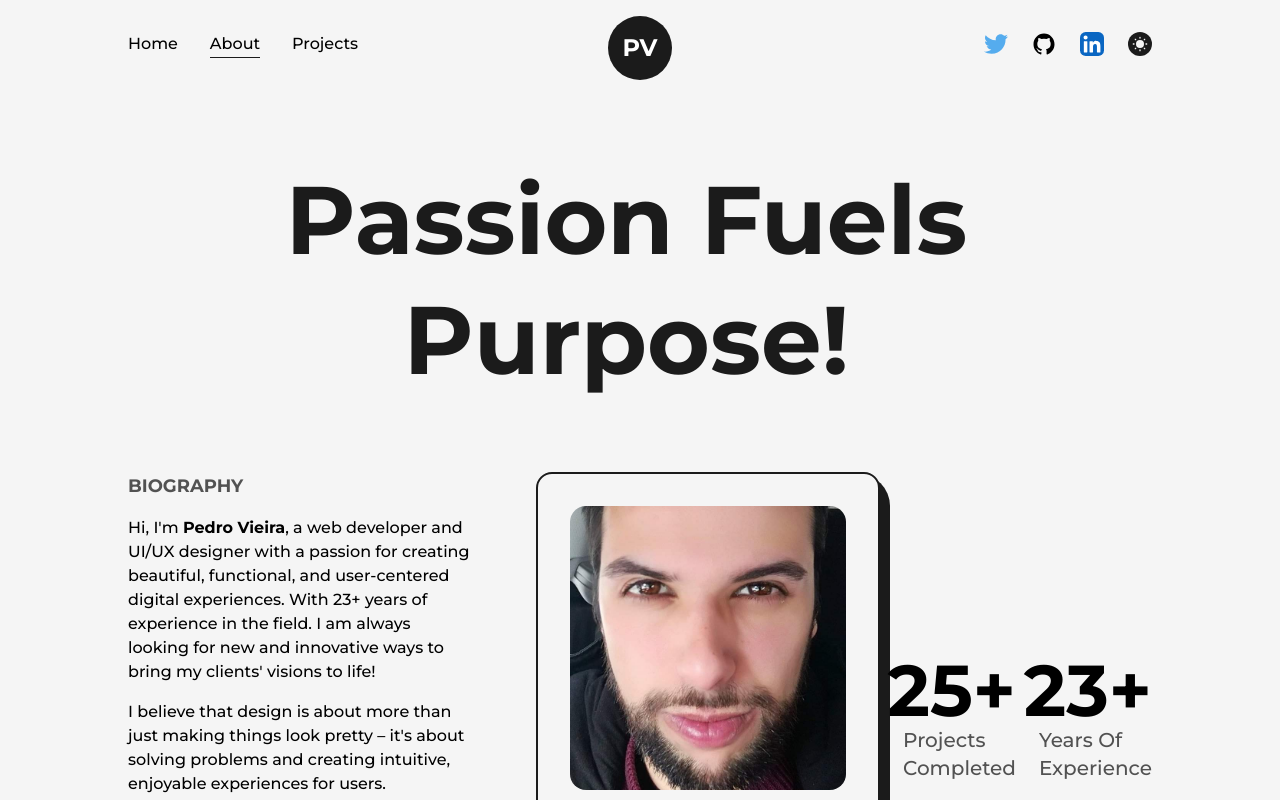
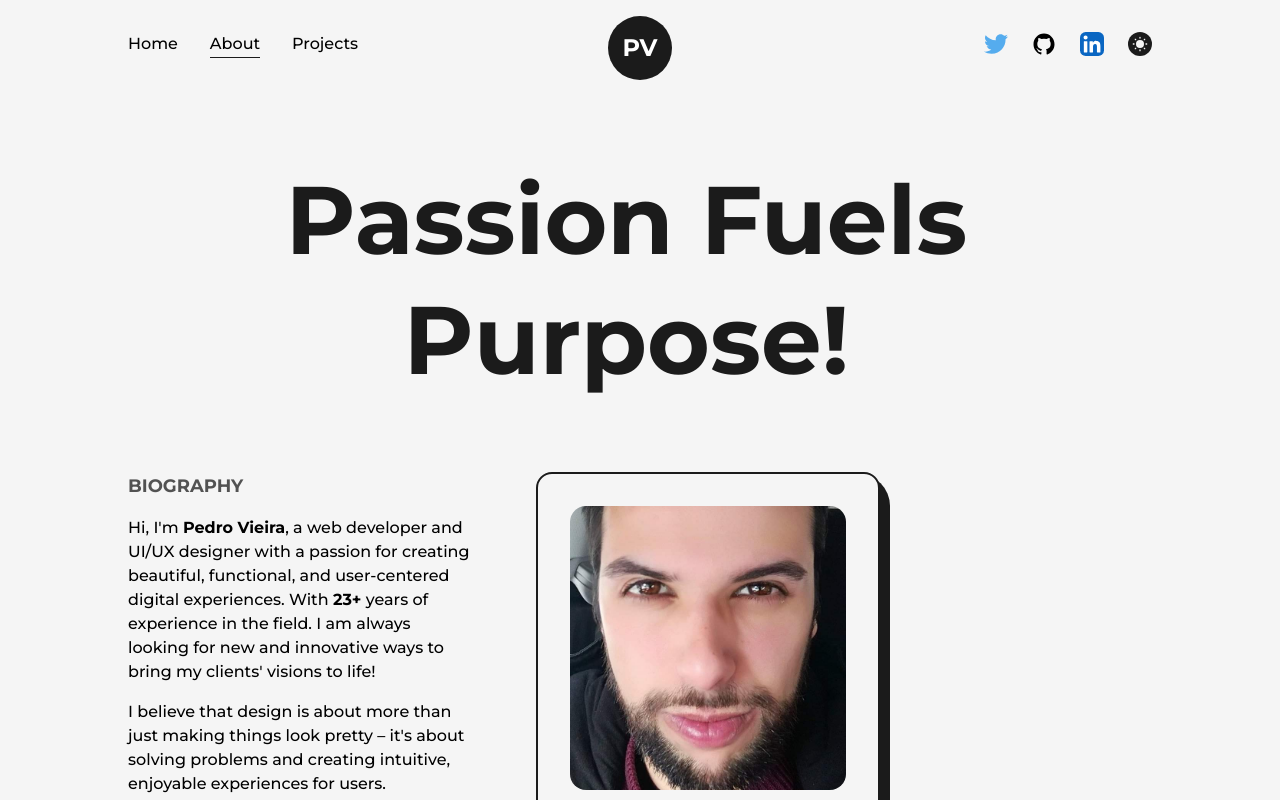
Before and after one commit to PVieiraCoding/web, a Next.js app: page /about in a window 1280 px wide. Shown: the top 800 px of the page. Built offline with nearby package versions, Linux system fonts and the light colour scheme.

Commit message:
Update about.js

```diff
--- a/src/pages/about.js
+++ b/src/pages/about.js
@@ -62,7 +62,7 @@ export default function About() {
               <p className="font-medium ">
                 Hi, I&apos;m <strong>Pedro Vieira</strong>, a web developer and
                 UI/UX designer with a passion for creating beautiful,
-                functional, and user-centered digital experiences. With 23+ years
+                functional, and user-centered digital experiences. With <b>23+</b> years
                 of experience in the field. I am always looking for new and
                 innovative ways to bring my clients&apos; visions to life!
               </p>
@@ -98,25 +98,6 @@ export default function About() {
                 priority
               />
             </div>
-              <div className="flex flex-col items-end justify-center xl:items-center">
-                <span className="inline-block text-7xl font-bold md:text-6xl sm:text-5xl xs:text-4xl">
-                  <AnimatedNumberFramerMotion value={25} />+
-                </span>
-                <h2 className="mb-4 text-xl font-medium capitalize text-dark/75 dark:text-light/75
-                xl:text-center md:text-lg sm:text-base xs:text-sm">
-                  projects completed
-                </h2>
-              </div>
-
-              <div className="flex flex-col items-end justify-center xl:items-center">
-                <span className="inline-block text-7xl font-bold md:text-6xl sm:text-5xl xs:text-4xl">
-                  <AnimatedNumberFramerMotion value={23} />+
-                </span>
-                <h2 className="mb-4 text-xl font-medium capitalize text-dark/75 dark:text-light/75
-                xl:text-center md:text-lg sm:text-base xs:text-sm">
-                  Years of experience
-                </h2>
-              </div>
             </div>
 
           <Skills />
```
